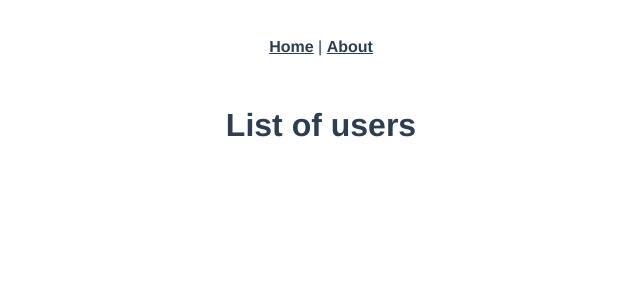
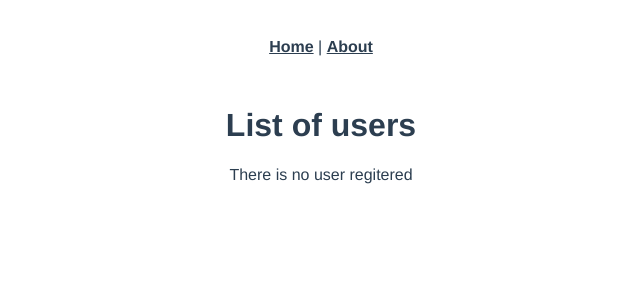
Before and after one commit to marcoarruda/vue-tests, a Vue app: page /#/users in a window 1280 px wide. Shown: the top 300 px of the page, without its empty margins (319-959 px from the left). Built offline with nearby package versions, Linux system fonts and the light colour scheme.

Commit message:
no user msg - ok

```diff
--- a/src/views/Users.vue
+++ b/src/views/Users.vue
@@ -1,6 +1,7 @@
 <template>
   <div>
     <h1 ref="title">List of users</h1>
+    <p ref="noUserMsg">There is no user regitered</p>
   </div>
 </template>
 
```
Also changed, not shown: 1 other file (tests, documents, lock files or other folders).
